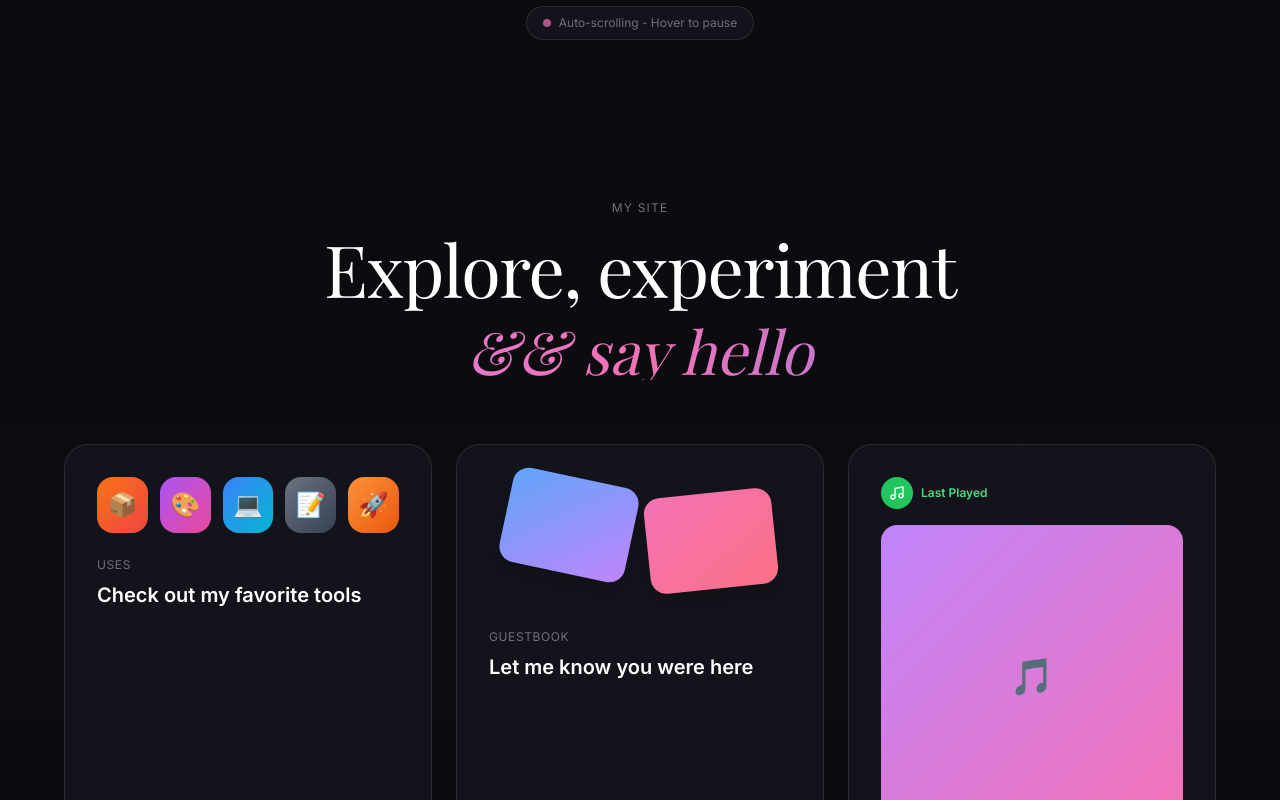
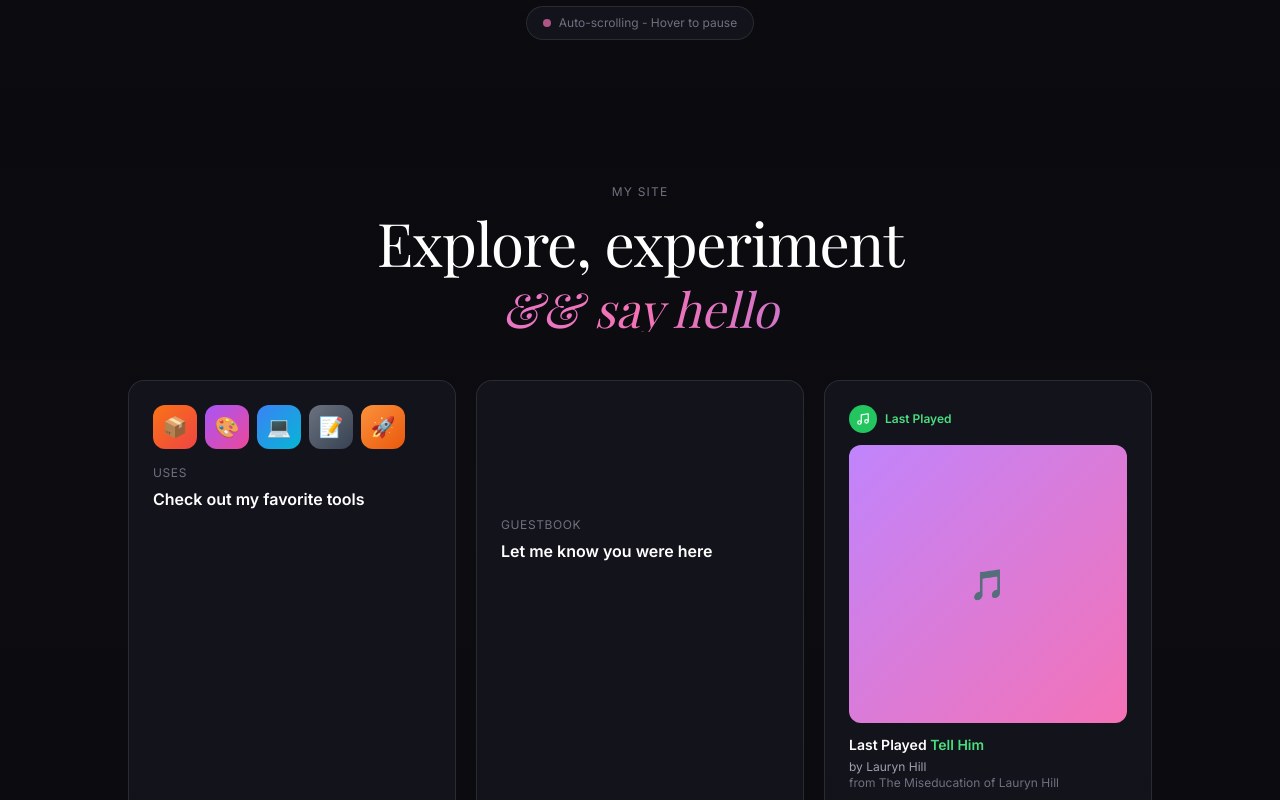
Before and after one commit to shelvin-akamran/shelvin-portfolio, a React (Vite) app: page /attribution in a window 1280 px wide. Shown: the part 4040-4840 px from the top of the page. Built offline with nearby package versions, Linux system fonts and the light colour scheme; a web font is replaced by a local one.

Commit message:
reduce all sizes to 80% scale

```diff
--- a/src/components/SayHello.jsx
+++ b/src/components/SayHello.jsx
@@ -49,33 +49,33 @@
   };
 
   return (
-    <section className="py-20 px-6 min-h-screen flex items-center justify-center relative overflow-hidden bg-gradient-to-b from-background via-surface-dark/20 to-background">
+    <section className="py-16 px-6 min-h-[80vh] flex items-center justify-center relative overflow-hidden bg-gradient-to-b from-background via-surface-dark/20 to-background">
       {/* Section Header */}
-      <div className="max-w-[1400px] mx-auto w-full">
-        <div className="text-center mb-16">
-          <p className="text-xs uppercase tracking-widest text-text-tertiary mb-4">MY SITE</p>
-          <h1 className="text-5xl md:text-6xl lg:text-7xl font-light serif-heading mb-4">
+      <div className="max-w-[1200px] mx-auto w-full">
+        <div className="text-center mb-12">
+          <p className="text-xs uppercase tracking-widest text-text-tertiary mb-3">MY SITE</p>
+          <h1 className="text-4xl md:text-5xl lg:text-6xl font-light serif-heading mb-3">
             Explore, experiment
           </h1>
-          <h2 className="text-4xl md:text-5xl lg:text-6xl serif-italic text-transparent bg-clip-text bg-gradient-to-r from-purple-400 via-pink-400 to-primary">
+          <h2 className="text-3xl md:text-4xl lg:text-5xl serif-italic text-transparent bg-clip-text bg-gradient-to-r from-purple-400 via-pink-400 to-primary">
             && say hello
           </h2>
         </div>
 
         {/* Cards Grid */}
-        <div className="grid md:grid-cols-3 gap-6 max-w-6xl mx-auto">
+        <div className="grid md:grid-cols-3 gap-5 max-w-5xl mx-auto">
           {/* Card 1 - Uses (Tools) */}
           <div
             onClick={() => setIsToolsOpen(true)}
-            className="glass rounded-3xl p-8 hover:scale-105 transition-all duration-300 cursor-pointer group relative overflow-hidden"
+            className="glass rounded-2xl p-6 hover:scale-105 transition-all duration-300 cursor-pointer group relative overflow-hidden"
           >
             <div className="relative z-10">
               {/* Tool Icons Preview */}
-              <div className="flex gap-3 mb-6">
+              <div className="flex gap-2 mb-4">
                 {tools.slice(0, 5).map((tool, i) => (
                   <div
                     key={i}
-                    className={`w-14 h-14 rounded-2xl bg-gradient-to-br ${tool.color} flex items-center justify-center text-2xl transform group-hover:scale-110 transition-transform`}
+                    className={`w-11 h-11 rounded-xl bg-gradient-to-br ${tool.color} flex items-center justify-center text-xl transform group-hover:scale-110 transition-transform`}
                     style={{ transitionDelay: `${i * 50}ms` }}
                   >
                     {tool.icon}
@@ -83,8 +83,8 @@
                 ))}
               </div>
 
-              <p className="text-xs uppercase tracking-wider text-text-tertiary mb-2">USES</p>
-              <h3 className="text-xl font-semibold text-white">Check out my favorite tools</h3>
+              <p className="text-xs uppercase tracking-wider text-text-tertiary mb-1.5">USES</p>
+              <h3 className="text-base font-semibold text-white">Check out my favorite tools</h3>
             </div>
 
             {/* Hover Glow */}
@@ -94,17 +94,17 @@
           {/* Card 2 - Guestbook */}
           <div
             onClick={() => setIsGuestbookOpen(true)}
-            className="glass rounded-3xl p-8 hover:scale-105 transition-all duration-300 cursor-pointer group relative overflow-hidden"
+            className="glass rounded-2xl p-6 hover:scale-105 transition-all duration-300 cursor-pointer group relative overflow-hidden"
           >
             <div className="relative z-10">
               {/* Guestbook Cards Preview */}
-              <div className="mb-6 relative h-32">
-                <div className="absolute top-0 left-4 w-32 h-24 bg-gradient-to-br from-blue-400 to-purple-400 rounded-2xl transform rotate-12 group-hover:rotate-6 transition-transform shadow-lg"></div>
-                <div className="absolute top-4 right-4 w-32 h-24 bg-gradient-to-br from-pink-400 to-rose-400 rounded-2xl transform -rotate-6 group-hover:-rotate-3 transition-transform shadow-lg"></div>
+              <div className="mb-4 relative h-24">
+                <div className="absolute top-0 left-3 w-24 h-18 bg-gradient-to-br from-blue-400 to-purple-400 rounded-xl transform rotate-12 group-hover:rotate-6 transition-transform shadow-lg"></div>
+                <div className="absolute top-3 right-3 w-24 h-18 bg-gradient-to-br from-pink-400 to-rose-400 rounded-xl transform -rotate-6 group-hover:-rotate-3 transition-transform shadow-lg"></div>
               </div>
 
-              <p className="text-xs uppercase tracking-wider text-text-tertiary mb-2">GUESTBOOK</p>
-              <h3 className="text-xl font-semibold text-white">Let me know you were here</h3>
+              <p className="text-xs uppercase tracking-wider text-text-tertiary mb-1.5">GUESTBOOK</p>
+              <h3 className="text-base font-semibold text-white">Let me know you were here</h3>
             </div>
 
             {/* Hover Glow */}
@@ -116,22 +116,22 @@
             href={lastPlayed.spotifyUrl}
             target="_blank"
             rel="noopener noreferrer"
-            className="glass rounded-3xl p-8 hover:scale-105 transition-all duration-300 cursor-pointer group relative overflow-hidden"
+            className="glass rounded-2xl p-6 hover:scale-105 transition-all duration-300 cursor-pointer group relative overflow-hidden"
           >
             <div className="relative z-10">
               {/* Spotify Icon */}
-              <div className="flex items-center gap-2 mb-4">
-                <div className="w-8 h-8 rounded-full bg-green-500 flex items-center justify-center">
-                  <Music size={16} className="text-white" />
+              <div className="flex items-center gap-2 mb-3">
+                <div className="w-7 h-7 rounded-full bg-green-500 flex items-center justify-center">
+                  <Music size={14} className="text-white" />
                 </div>
                 <span className="text-xs font-semibold text-green-400">Last Played</span>
               </div>
 
               {/* Album Art & Info */}
-              <div className="mb-4">
-                <div className="w-full aspect-square rounded-2xl bg-gradient-to-br from-purple-400 to-pink-400 mb-4 group-hover:scale-105 transition-transform overflow-hidden">
+              <div className="mb-3">
+                <div className="w-full aspect-square rounded-xl bg-gradient-to-br from-purple-400 to-pink-400 mb-3 group-hover:scale-105 transition-transform overflow-hidden">
                   {/* Replace with actual Spotify album art */}
-                  <div className="w-full h-full flex items-center justify-center text-4xl">
+                  <div className="w-full h-full flex items-center justify-center text-3xl">
                     🎵
                   </div>
                 </div>
@@ -160,36 +160,36 @@
           onClick={() => setIsToolsOpen(false)}
         >
           <div
-            className="glass rounded-3xl p-8 max-w-2xl w-full animate-scale-in"
+            className="glass rounded-2xl p-6 max-w-xl w-full animate-scale-in"
             onClick={(e) => e.stopPropagation()}
           >
-            <div className="flex items-center justify-between mb-6">
+            <div className="flex items-center justify-between mb-5">
               <div>
-                <h2 className="text-3xl font-light serif-heading text-white">My Favorite Tools</h2>
-                <p className="text-sm text-text-secondary mt-1">The stack that powers my work</p>
+                <h2 className="text-2xl font-light serif-heading text-white">My Favorite Tools</h2>
+                <p className="text-xs text-text-secondary mt-1">The stack that powers my work</p>
               </div>
               <button
                 onClick={() => setIsToolsOpen(false)}
-                className="w-10 h-10 rounded-full hover:bg-surface-lighter transition-all flex items-center justify-center"
+                className="w-9 h-9 rounded-full hover:bg-surface-lighter transition-all flex items-center justify-center"
               >
-                <X size={20} />
+                <X size={18} />
               </button>
             </div>
 
-            <div className="grid grid-cols-2 md:grid-cols-3 gap-4">
+            <div className="grid grid-cols-2 md:grid-cols-3 gap-3">
               {tools.map((tool, index) => (
                 <a
                   key={index}
                   href={tool.url}
                   target="_blank"
                   rel="noopener noreferrer"
-                  className="glass-light rounded-2xl p-6 hover:bg-surface transition-all group text-center"
+                  className="glass-light rounded-xl p-4 hover:bg-surface transition-all group text-center"
                 >
-                  <div className={`w-16 h-16 mx-auto mb-3 rounded-2xl bg-gradient-to-br ${tool.color} flex items-center justify-center text-3xl group-hover:scale-110 transition-transform`}>
+                  <div className={`w-12 h-12 mx-auto mb-2 rounded-xl bg-gradient-to-br ${tool.color} flex items-center justify-center text-2xl group-hover:scale-110 transition-transform`}>
                     {tool.icon}
                   </div>
                   <p className="text-sm font-semibold text-white mb-1">{tool.name}</p>
-                  <ExternalLink size={12} className="mx-auto text-text-tertiary opacity-0 group-hover:opacity-100 transition-opacity" />
+                  <ExternalLink size={10} className="mx-auto text-text-tertiary opacity-0 group-hover:opacity-100 transition-opacity" />
                 </a>
               ))}
             </div>
@@ -204,59 +204,59 @@
           onClick={() => setIsGuestbookOpen(false)}
         >
           <div
-            className="glass rounded-3xl p-8 max-w-2xl w-full animate-scale-in"
+            className="glass rounded-2xl p-6 max-w-xl w-full animate-scale-in"
             onClick={(e) => e.stopPropagation()}
           >
-            <div className="flex items-center justify-between mb-6">
+            <div className="flex items-center justify-between mb-5">
               <div>
-                <h2 className="text-3xl font-light serif-heading text-white">Guestbook</h2>
-                <p className="text-sm text-text-secondary mt-1">Leave your mark!</p>
+                <h2 className="text-2xl font-light serif-heading text-white">Guestbook</h2>
+                <p className="text-xs text-text-secondary mt-1">Leave your mark!</p>
               </div>
               <button
                 onClick={() => setIsGuestbookOpen(false)}
-                className="w-10 h-10 rounded-full hover:bg-surface-lighter transition-all flex items-center justify-center"
+                className="w-9 h-9 rounded-full hover:bg-surface-lighter transition-all flex items-center justify-center"
               >
-                <X size={20} />
+                <X size={18} />
               </button>
             </div>
 
             {/* Guestbook Form */}
-            <div className="space-y-4">
+            <div className="space-y-3">
               <div>
-                <label className="text-sm text-text-secondary mb-2 block">Your Name</label>
+                <label className="text-xs text-text-secondary mb-1.5 block">Your Name</label>
                 <input
                   type="text"
                   placeholder="John Doe"
-                  className="w-full px-4 py-3 glass-light rounded-xl border border-text-tertiary/20 focus:border-primary/50 outline-none transition-colors text-white placeholder:text-text-tertiary"
+                  className="w-full px-3 py-2.5 glass-light rounded-lg border border-text-tertiary/20 focus:border-primary/50 outline-none transition-colors text-sm text-white placeholder:text-text-tertiary"
                 />
               </div>
 
               <div>
-                <label className="text-sm text-text-secondary mb-2 block">Message</label>
+                <label className="text-xs text-text-secondary mb-1.5 block">Message</label>
                 <textarea
                   placeholder="Leave a nice message..."
-                  rows={4}
-                  className="w-full px-4 py-3 glass-light rounded-xl border border-text-tertiary/20 focus:border-primary/50 outline-none transition-colors text-white placeholder:text-text-tertiary resize-none"
+                  rows={3}
+                  className="w-full px-3 py-2.5 glass-light rounded-lg border border-text-tertiary/20 focus:border-primary/50 outline-none transition-colors text-sm text-white placeholder:text-text-tertiary resize-none"
                 />
               </div>
 
-              <button className="w-full px-6 py-3 bg-gradient-to-r from-pink-500 to-purple-500 text-white rounded-xl font-semibold hover:shadow-lg hover:shadow-pink-500/30 transition-all">
+              <button className="w-full px-5 py-2.5 bg-gradient-to-r from-pink-500 to-purple-500 text-white text-sm rounded-lg font-semibold hover:shadow-lg hover:shadow-pink-500/30 transition-all">
                 Sign Guestbook
               </button>
             </div>
 
             {/* Recent Messages */}
-            <div className="mt-8">
-              <h3 className="text-sm font-semibold text-text-secondary mb-4">Recent Visitors</h3>
-              <div className="space-y-3 max-h-60 overflow-y-auto">
+            <div className="mt-6">
+              <h3 className="text-xs font-semibold text-text-secondary mb-3">Recent Visitors</h3>
+              <div className="space-y-2.5 max-h-48 overflow-y-auto">
                 {[1, 2, 3].map((i) => (
-                  <div key={i} className="glass-light rounded-xl p-4">
-                    <div className="flex items-center gap-3 mb-2">
-                      <div className="w-8 h-8 rounded-full bg-gradient-to-br from-pink-400 to-purple-400 flex items-center justify-center text-white text-xs font-bold">
+                  <div key={i} className="glass-light rounded-lg p-3">
+                    <div className="flex items-center gap-2.5 mb-1.5">
+                      <div className="w-7 h-7 rounded-full bg-gradient-to-br from-pink-400 to-purple-400 flex items-center justify-center text-white text-xs font-bold">
                         {String.fromCharCode(65 + i)}
                       </div>
                       <div className="flex-1">
-                        <p className="text-sm font-semibold text-white">Anonymous Visitor</p>
+                        <p className="text-xs font-semibold text-white">Anonymous Visitor</p>
                         <p className="text-xs text-text-tertiary">2 days ago</p>
                       </div>
                     </div>
```
